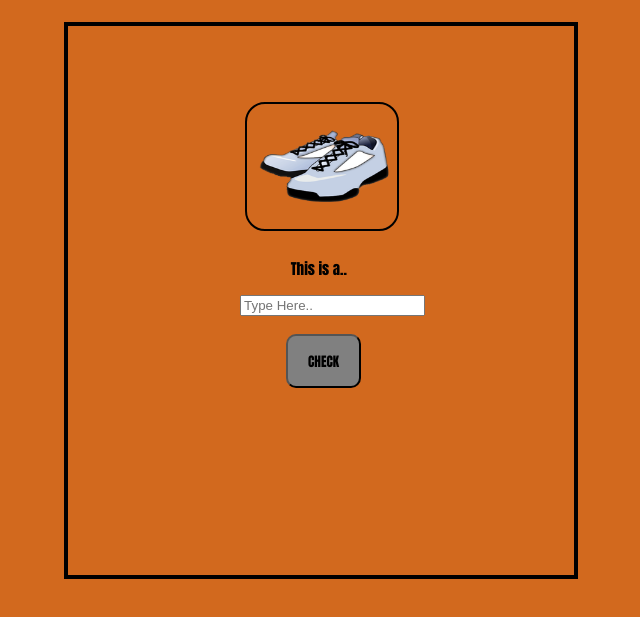
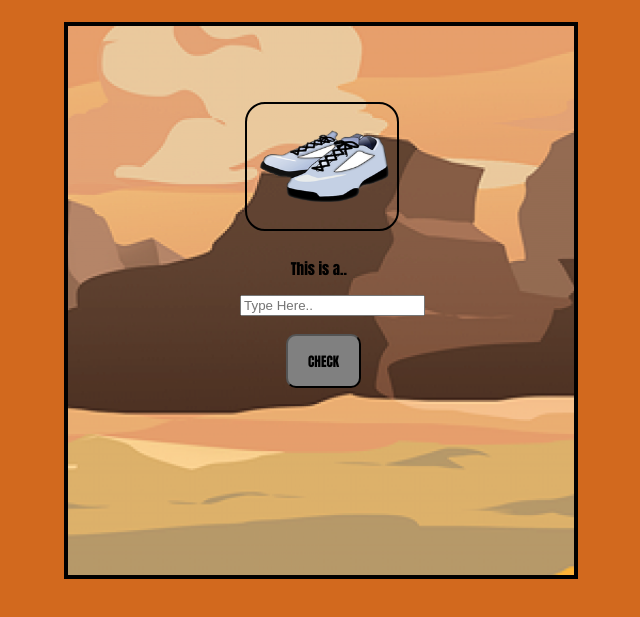
Before and after one commit to designmd92/appexample, a plain HTML site: page index.html in a window 1280 px wide. Shown: the part 115-732 px from the top of the page, without its empty margins (323-963 px from the left). Drawn offline with Linux system fonts and the light colour scheme.

Commit message:
Update style.css

```diff
--- a/css/style.css
+++ b/css/style.css
@@ -9,7 +9,7 @@ body{
 }
 #content{
     position: relative;
-    background: url('appexample/images/backgroundgame.png');
+    background: url('https://designmd92.github.io/appexample/images/backgroundgame.png');
     background-position: center;
     width: 40%;
     height: 70%;
```
